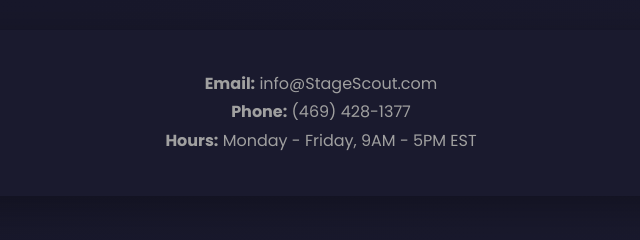
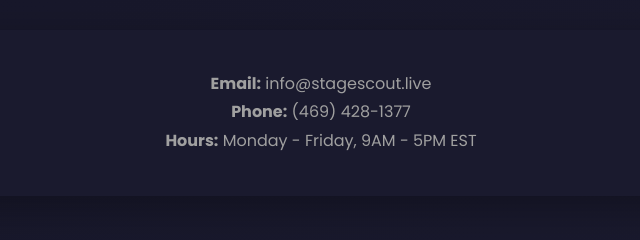
Before and after one commit to desiqred/stagescout-site, a plain HTML site: page index.html in a window 1280 px wide. Shown: the part 5778-6018 px from the top of the page, 319-959 px from the left. Drawn offline with Linux system fonts and the light colour scheme.

Commit message:
Updated HTML

```diff
--- a/index.html
+++ b/index.html
@@ -233,7 +233,7 @@
 
         <div class="form-container">
             <p style="text-align: center; color: var(--text-dim); line-height: 1.8;">
-                <strong>Email:</strong> info@StageScout.com<br>
+                <strong>Email:</strong> info@stagescout.live<br>
                 <strong>Phone:</strong> (469) 428-1377<br>
                 <strong>Hours:</strong> Monday - Friday, 9AM - 5PM EST
             </p>
```
